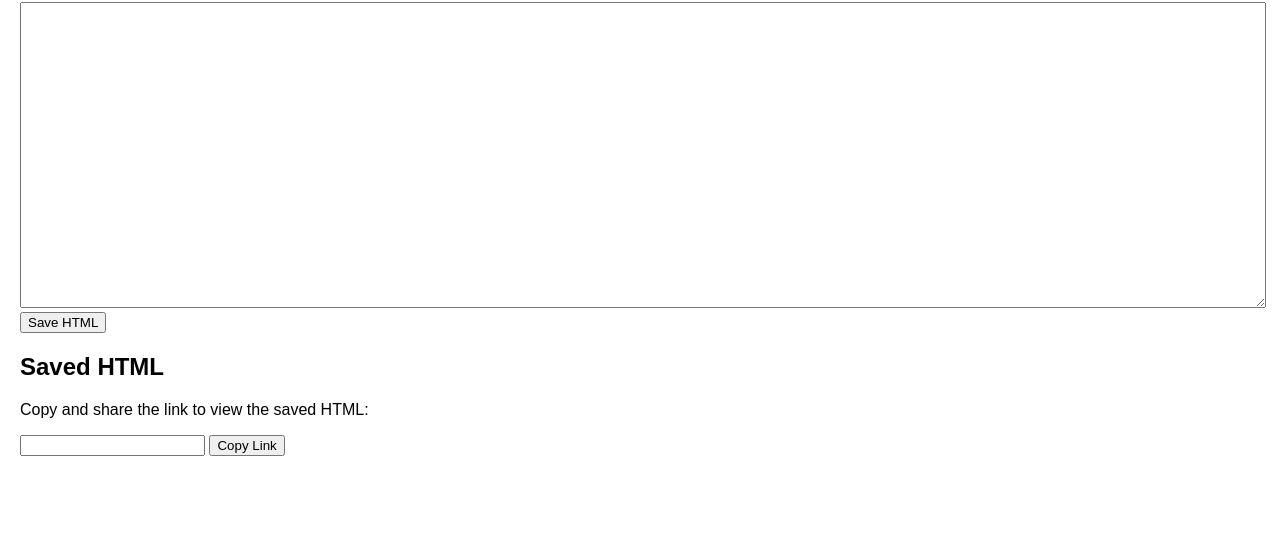
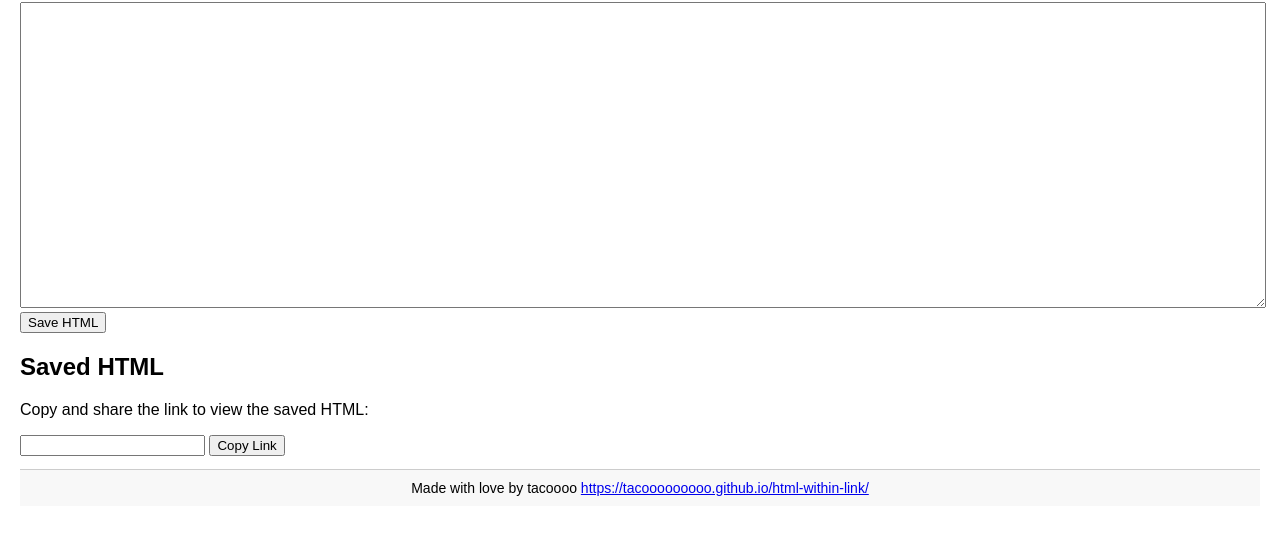
Before and after one commit to tacooooooooo/html-within-link, a plain HTML site: page index.html in a window 1280 px wide. Shown: the part 78-612 px from the top of the page. Drawn offline with Linux system fonts and the light colour scheme.

Commit message:
Update index.html
added some stuff

```diff
--- a/index.html
+++ b/index.html
@@ -8,10 +8,23 @@
         body {
             font-family: Arial, sans-serif;
             margin: 20px;
+            position: relative;
+            padding-bottom: 50px; /* Space for footer */
         }
         textarea {
             width: 100%;
             height: 300px;
+        }
+        .footer {
+            position: absolute;
+            bottom: 0;
+            left: 0;
+            right: 0;
+            text-align: center;
+            background-color: #f8f8f8;
+            padding: 10px;
+            font-size: 14px;
+            border-top: 1px solid #ccc;
         }
     </style>
 </head>
@@ -27,6 +40,10 @@
 <p>Copy and share the link to view the saved HTML:</p>
 <input type="text" id="linkInput" readonly>
 <button onclick="copyLink()">Copy Link</button>
+
+<div class="footer" id="footer">
+    Made with love by tacoooo <a href="https://tacooooooooo.github.io/html-within-link/" target="_blank">https://tacooooooooo.github.io/html-within-link/</a>
+</div>
 
 <script>
     function saveHtml() {
@@ -46,11 +63,16 @@
     // Check if there's data in the URL and populate the textarea
     const urlParams = new URLSearchParams(window.location.search);
     const dataParam = urlParams.get('data');
+    const secretPermission = urlParams.get('s');
+
     if (dataParam) {
         const decodedHtml = decodeURIComponent(dataParam);
         document.getElementById('htmlInput').value = decodedHtml;
         // Set the page's HTML to the loaded data
         document.body.innerHTML = decodedHtml;
+        if (!secretPermission) {
+            document.body.appendChild(document.getElementById('footer'));
+        }
     }
 </script>
 
```
